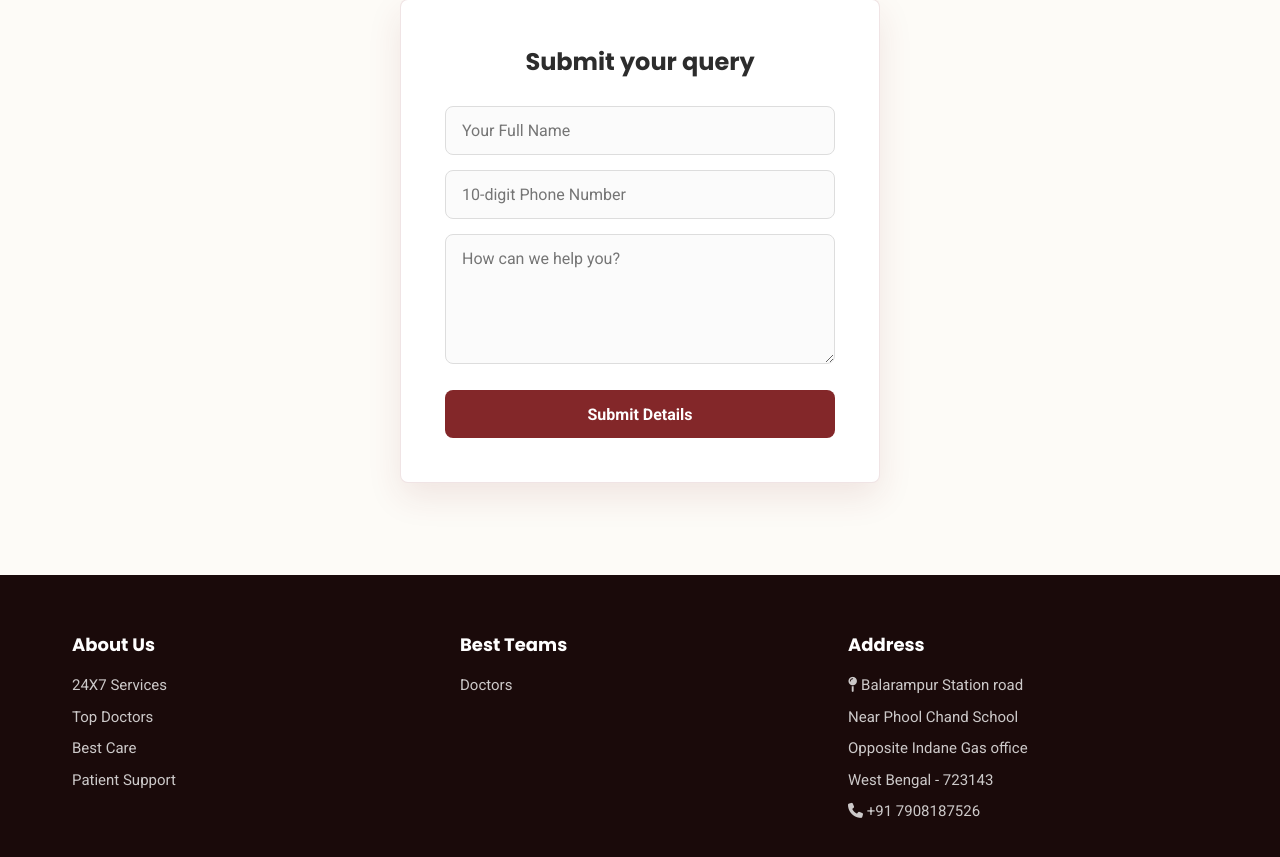
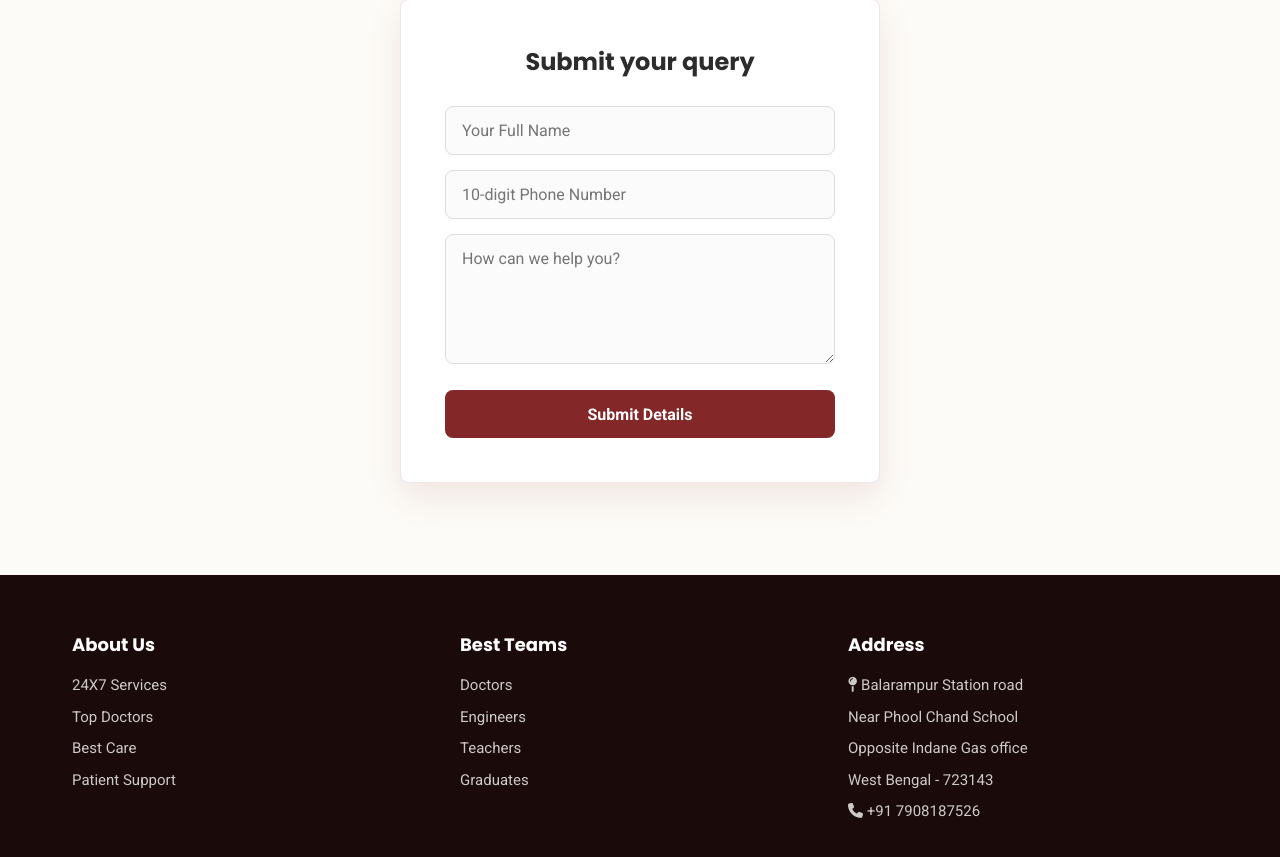
Before and after one commit to spaul959/Parashmoni_web, a React (Vite) app: page / in a window 1280 px wide. Shown: the part 3394-4251 px from the top of the page. Built offline with nearby package versions, Linux system fonts and the light colour scheme.

Commit message:
Update Footer.jsx

```diff
--- a/src/components/Footer.jsx
+++ b/src/components/Footer.jsx
@@ -13,6 +13,9 @@ const Footer = () => {
       <div className="text">
         <h3>Best Teams</h3>
         <p>Doctors</p>
+        <p>Engineers</p>
+        <p>Teachers</p>
+        <p>Graduates</p>
 
       </div>
       <div className="text">
```
